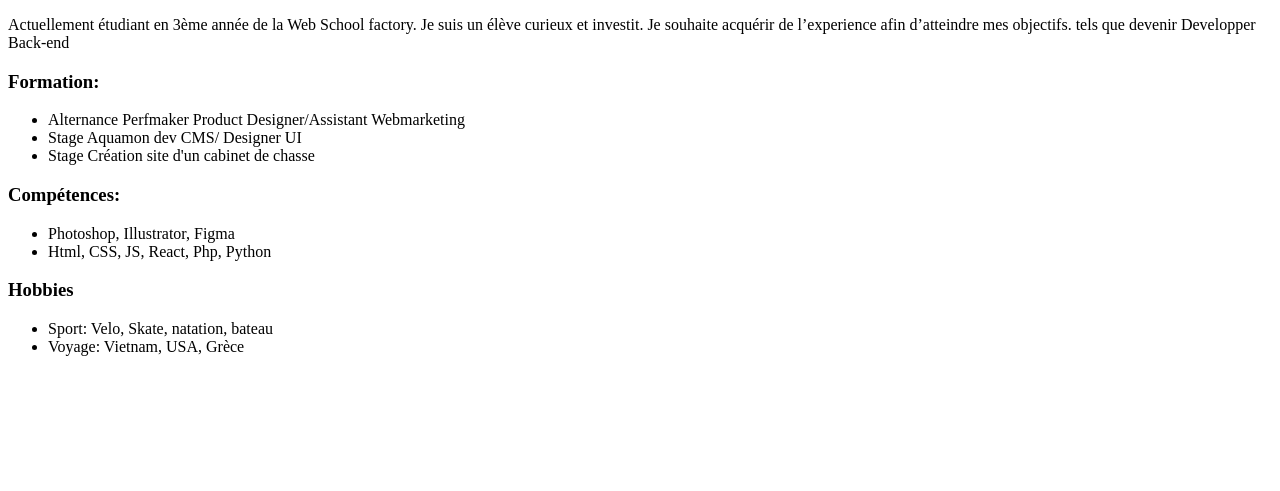
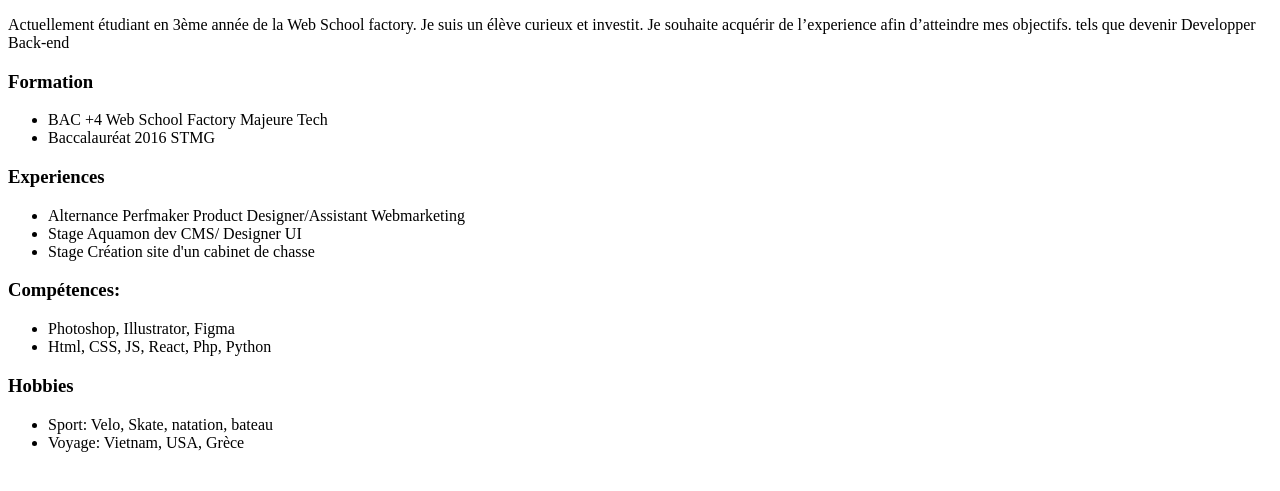
Before and after one commit to Edouardgj/devsecops2022, a plain HTML site: page index.html in a window 1280 px wide. Shown: the part 259-750 px from the top of the page. Drawn offline with Linux system fonts and the light colour scheme.

Commit message:
experiences/maj-formations/maj

```diff
--- a/index.html
+++ b/index.html
@@ -15,7 +15,14 @@
 </p>
 </section>
 <section>
-    <h3>Formation:</h3>
+    <h3>Formation</h3>
+<ul>
+    <li>BAC +4 Web School Factory Majeure Tech</li>
+    <li>Baccalauréat 2016 STMG</li>
+</ul>
+</section>
+<section>
+    <h3>Experiences</h3>
 <ul>
     <li>Alternance Perfmaker Product Designer/Assistant Webmarketing</li>
     <li>Stage Aquamon dev CMS/ Designer UI</li>
```
